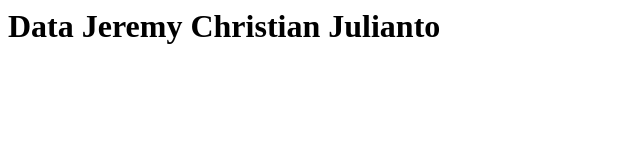
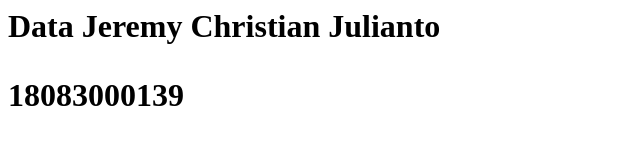
Before and after one commit to jeremy-CJ/uasjerry, a plain HTML site: page index.html in a window 1280 px wide. Shown: the whole page, without its empty margins (0-640 px from the left). Drawn offline with Linux system fonts and the light colour scheme.

Commit message:
Update index.html

```diff
--- a/index.html
+++ b/index.html
@@ -1 +1,2 @@
 <h1>Data Jeremy Christian Julianto<h1>
+    <p>18083000139</p>
```
